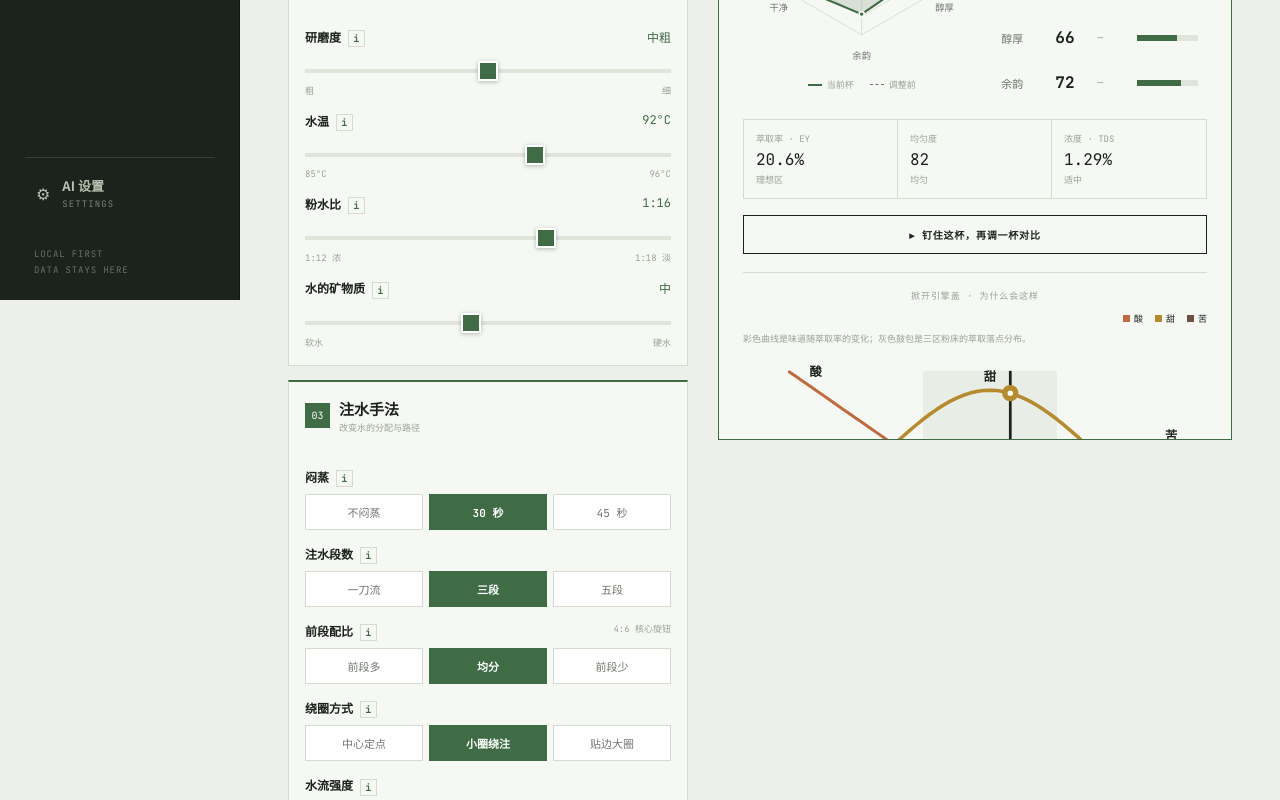
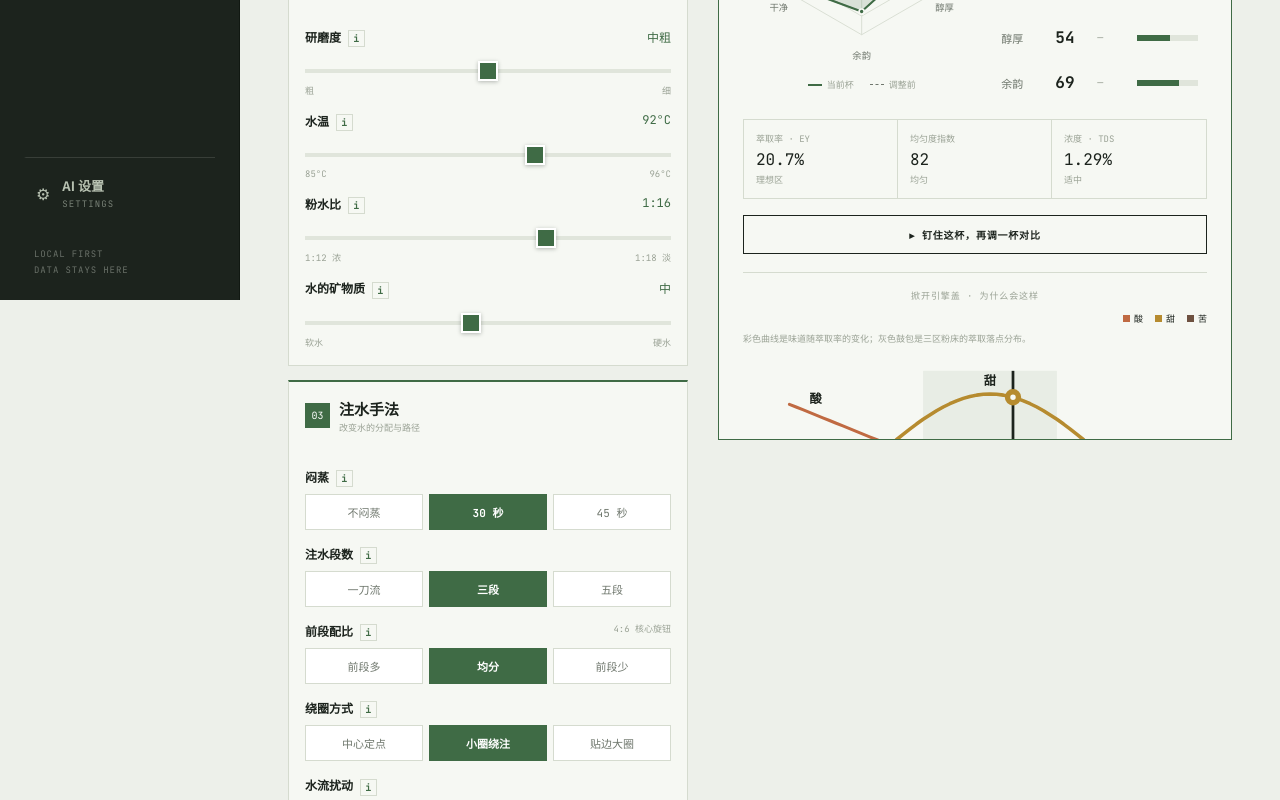
Before and after one commit to 3927o/pourlog, a React (Vite) app: page /simulator in a window 1280 px wide. Shown: the part 500-1300 px from the top of the page. Built offline with nearby package versions, Linux system fonts and the light colour scheme.

Commit message:
Calibrate simulator model behavior

```diff
--- a/src/simulator/SimulatorCharts.tsx
+++ b/src/simulator/SimulatorCharts.tsx
@@ -119,14 +119,10 @@ const x = (value: number) =>
 const y = (value: number) =>
   plot.y1 - (clamp(value) / 100) * (plot.y1 - plot.y0);
 
-function curvePath(
-  key: "acid" | "sweet" | "bitter",
-  state: SimulatorState,
-  temperature: number,
-) {
+function curvePath(key: "acid" | "sweet" | "bitter", state: SimulatorState) {
   return Array.from({ length: 61 }, (_, index) => {
     const extraction = plot.min + (index / 60) * (plot.max - plot.min);
-    const flavor = flavorAtEY(extraction, state, temperature);
+    const flavor = flavorAtEY(extraction, state);
     return `${index === 0 ? "M" : "L"}${x(extraction).toFixed(1)} ${y(flavor[key]).toFixed(1)}`;
   }).join(" ");
 }
@@ -160,7 +156,7 @@ export function ExtractionChart({
     ),
     `L ${x(plot.max)} ${plot.y1} Z`,
   ].join(" ");
-  const currentFlavor = flavorAtEY(result.ey, state, result.Teff);
+  const currentFlavor = flavorAtEY(result.ey, state);
 
   return (
     <svg
@@ -213,22 +209,13 @@ export function ExtractionChart({
           y2={plot.y1}
         />
       ))}
-      <path
-        className="sim-chart-curve acid"
-        d={curvePath("acid", state, result.Teff)}
-      />
-      <path
-        className="sim-chart-curve sweet"
-        d={curvePath("sweet", state, result.Teff)}
-      />
-      <path
-        className="sim-chart-curve bitter"
-        d={curvePath("bitter", state, result.Teff)}
-      />
+      <path className="sim-chart-curve acid" d={curvePath("acid", state)} />
+      <path className="sim-chart-curve sweet" d={curvePath("sweet", state)} />
+      <path className="sim-chart-curve bitter" d={curvePath("bitter", state)} />
       <text
         className="sim-chart-curve-label acid"
         x={x(14.6)}
-        y={y(flavorAtEY(14.6, state, result.Teff).acid) - 7}
+        y={y(flavorAtEY(14.6, state).acid) - 7}
       >
         酸
       </text>
@@ -236,7 +223,7 @@ export function ExtractionChart({
         className="sim-chart-curve-label sweet"
         textAnchor="middle"
         x={x(20)}
-        y={y(flavorAtEY(20, state, result.Teff).sweet) - 7}
+        y={y(flavorAtEY(20, state).sweet) - 7}
       >
         甜
       </text>
@@ -244,7 +231,7 @@ export function ExtractionChart({
         className="sim-chart-curve-label bitter"
         textAnchor="end"
         x={x(25.6)}
-        y={y(flavorAtEY(25.6, state, result.Teff).bitter) - 7}
+        y={y(flavorAtEY(25.6, state).bitter) - 7}
       >
         苦
       </text>
--- a/src/simulator/SimulatorPage.tsx
+++ b/src/simulator/SimulatorPage.tsx
@@ -214,7 +214,7 @@ function EngineSummary({ result }: { result: TasteResult }) {
         <em>{extractionZone}</em>
       </div>
       <div>
-        <small>均匀度</small>
+        <small>均匀度指数</small>
         <strong>{Math.round(result.uni)}</strong>
         <em>{uniformityZone}</em>
       </div>
@@ -399,7 +399,7 @@ export function SimulatorPage() {
       <h2>{cup.headline}</h2>
       <p>{tastingNote(result)}</p>
       <div className="sim-uniformity">
-        <span>萃取均匀度</span>
+        <span>萃取均匀度指数</span>
         <i>
           <b style={{ width: `${result.uni}%` }} />
         </i>
@@ -737,7 +737,7 @@ export function SimulatorPage() {
             />
             <label>
               <span>
-                水流强度 <InfoButton info="flow" onOpen={setInfoKey} />
+                水流扰动 <InfoButton info="flow" onOpen={setInfoKey} />
               </span>
             </label>
             <Segment
--- a/src/simulator/engine.ts
+++ b/src/simulator/engine.ts
@@ -147,7 +147,7 @@ const K = {
   tail: 18,
   clog: 1.7,
   drift: 2,
-  tempSens: 0.042,
+  tempSens: 0.017,
   bloomCool: 2.2,
   aF: 0.105,
   aS: 0.095,
@@ -170,14 +170,14 @@ const K = {
   stirDryFix: 0.62,
   warp: 0.55,
   crash: 0.09,
-  dig: 0.13,
+  dig: 0.08,
   relevel: 0.05,
   settle: 0.02,
   sigma0: 0.3,
   uniTau: 3.6,
   shareRef: 0.498,
-  acidTilt: 320,
-  sweetTilt: 150,
+  acidTilt: 105,
+  sweetTilt: 55,
   mfAstr: 24,
   bypMud: 60,
 };
@@ -213,14 +213,14 @@ export const profileShares: Record<Profile, Record<1 | 3 | 5, number[]>> = {
 
 const STYLE: Record<PourStyle, { dist: number[]; bypass: number; dC: number }> =
   {
-    center: { dist: [0.5, 0.42, 0.08], bypass: 0.01, dC: 0.05 },
+    center: { dist: [0.265, 0.525, 0.21], bypass: 0.01, dC: 0.004 },
     spiral: { dist: [0.228, 0.555, 0.217], bypass: 0.02, dC: 0 },
-    edge: { dist: [0.27, 0.49, 0.24], bypass: 0.13, dC: 0.03 },
+    edge: { dist: [0.24, 0.52, 0.24], bypass: 0.09, dC: 0.015 },
   };
 const FLOW: Record<Flow, { a: number; byp: number }> = {
-  gentle: { a: 0.45, byp: 0 },
+  gentle: { a: 0.65, byp: 0 },
   medium: { a: 1, byp: 0 },
-  aggr: { a: 1.9, byp: 0.03 },
+  aggr: { a: 1.5, byp: 0.015 },
 };
 const ROAST: Record<
   Roast,
@@ -233,13 +233,13 @@ const ROAST: Record<
     body: number;
   }
 > = {
-  light: { rate: 0.85, acid: 28, sweet: 0, bitBase: -8, bitThr: 19.2, body: 0 },
-  medium: { rate: 1, acid: 0, sweet: 10, bitBase: 3, bitThr: 18.4, body: 12 },
-  dark: { rate: 1.18, acid: -22, sweet: 5, bitBase: 20, bitThr: 17, body: 26 },
+  light: { rate: 0.9, acid: 16, sweet: 0, bitBase: 0, bitThr: 20, body: -4 },
+  medium: { rate: 1, acid: 0, sweet: 6, bitBase: 4, bitThr: 19, body: 8 },
+  dark: { rate: 1.1, acid: -14, sweet: 2, bitBase: 16, bitThr: 17.8, body: 18 },
 };
 const PROC: Record<Process, { acid: number; sweet: number; body: number }> = {
-  washed: { acid: 8, sweet: 0, body: 0 },
-  natural: { acid: -4, sweet: 9, body: 16 },
+  washed: { acid: 4, sweet: 0, body: 0 },
+  natural: { acid: -3, sweet: 6, body: 10 },
 };
 
 export const clamp = (value: number, min = 0, max = 100) =>
@@ -251,7 +251,8 @@ export function simulate(state: SimulatorState): SimulationResult {
   const n = pourCounts[state.pours];
   const profile = profileShares[n === 1 ? "even" : state.profile][n];
   const bloomSec = bloomSeconds[state.bloom];
-  const waterRatio = Math.max(6, state.ratio / 10 - (bloomSec > 0 ? 3 : 0));
+  const rawWaterRatio = Math.max(6, state.ratio / 10 - (bloomSec > 0 ? 3 : 0));
+  const waterRatio = 12 + (rawWaterRatio - 12) * 0.65;
   let channeling =
     state.bloom === "none"
       ? K.c0none
@@ -266,7 +267,7 @@ export function simulate(state: SimulatorState): SimulationResult {
   const permeability = 1.65 - 1.15 * g;
   const fast = [0, 0, 0];
   const slow = [0, 0, 0];
-  const rate = ROAST[state.roast].rate * (0.88 + 0.3 * (state.minerals / 100));
+  const rate = ROAST[state.roast].rate * (0.87 + 0.06 * (state.minerals / 100));
   const grindRate = K.kGlo + K.kGhi * g;
   const slurryTemp = (time: number) =>
     Math.max(
@@ -423,34 +424,27 @@ export function simulate(state: SimulatorState): SimulationResult {
 export function flavorAtEY(
   extraction: number,
   state: SimulatorState,
-  effectiveTemperature = state.temp,
 ): FlavorResult {
   const roast = ROAST[state.roast];
   const process = PROC[state.process];
   const minerals = state.minerals / 100;
-  const temperatureShift = (effectiveTemperature - 90) / 6;
   return {
     acid: clamp(
-      72 -
-        (extraction - 15) * 7 +
-        Math.max(0, 17.2 - extraction) * 5 +
+      60 -
+        (extraction - 17) * 5 +
+        Math.max(0, 17 - extraction) * 2 +
         roast.acid +
         process.acid -
-        minerals * 14 -
-        temperatureShift * 5,
+        minerals * 5,
     ),
     sweet: clamp(
-      80 * Math.exp(-Math.pow(extraction - 20, 2) / (2 * 3.1 * 3.1)) +
+      82 * Math.exp(-Math.pow(extraction - 20, 2) / (2 * 3.4 * 3.4)) +
         roast.sweet +
         process.sweet,
     ),
-    bitter: clamp(
-      Math.max(0, (extraction - roast.bitThr) * 8.5) +
-        roast.bitBase +
-        temperatureShift * 9,
-    ),
+    bitter: clamp(Math.max(0, (extraction - roast.bitThr) * 7) + roast.bitBase),
     body: clamp(
-      34 + (extraction - 16) * 2.2 + roast.body + process.body + minerals * 22,
+      32 + (extraction - 16) * 2 + roast.body + process.body + minerals * 10,
     ),
   };
 }
@@ -462,7 +456,7 @@ export function taste(state: SimulatorState): TasteResult {
   let bitter = 0;
   let body = 0;
   simulation.zones.forEach((zone) => {
-    const flavor = flavorAtEY(clamp(zone.ey, 12, 29), state, simulation.Teff);
+    const flavor = flavorAtEY(clamp(zone.ey, 12, 29), state);
     acid += zone.m * flavor.acid;
     sweet += zone.m * flavor.sweet;
     bitter += zone.m * flavor.bitter;
@@ -575,6 +569,8 @@ export function character(
   if (result.ey < 17.6)
     return { kind: "under", headline: "偏酸、单薄 · 像没睡醒" };
   if (result.ey > 23) return { kind: "over", headline: "苦涩失衡 · 发干" };
+  if (result.bypass >= 0.08)
+    return { kind: "under", headline: "旁路偏高 · 风味被稀释" };
   if (result.uni < 58 && inBand)
     return { kind: "uneven", headline: "参数没瞄错，但冲散了 · 有点浑" };
   if (result.astr > 55 && inBand)
--- a/src/simulator/info.ts
+++ b/src/simulator/info.ts
@@ -38,16 +38,15 @@ export const simulatorInfo: Record<InfoKey, InfoEntry> = {
   },
   temp: {
     title: "水温",
-    touches: ["萃取速率", "苦味选择性", "浆温下滑"],
+    touches: ["萃取速率", "萃取完整度", "浆温下滑"],
     sections: [
       {
         title: "速度与温度",
         body: "温度越高，扩散和溶解越快。模型使用随时间下滑的浆温，而不只看壶温。",
       },
       {
-        title: "萃出什么",
-        body: "同一萃取率下，更高的有效温度也会提高苦味物质的选择性。",
-        tone: "warn",
+        title: "温度不是苦味开关",
+        body: "高温主要让萃取推进得更快；苦味通常来自最终萃取偏高，而不是温度本身直接变苦。",
       },
     ],
     takeaway: "怕苦又想提高萃取，可以先改善手法，把温度留在较低位置。",
@@ -138,7 +137,7 @@ export const simulatorInfo: Record<InfoKey, InfoEntry> = {
     sections: [
       {
         title: "中心定点",
-        body: "水集中穿过中间，慢角落分不到足够水，整杯容易欠萃且不均。",
+        body: "长时间冲击同一点会增加局部通道风险，但温和的中心注水本身并不等于冲煮失败。",
         tone: "warn",
       },
       {
@@ -150,7 +149,7 @@ export const simulatorInfo: Record<InfoKey, InfoEntry> = {
     takeaway: "小圈覆盖到粉面边缘但不要碰滤纸，是更稳定的空间分配。",
   },
   flow: {
-    title: "水流强度",
+    title: "水流扰动",
     touches: ["扰动", "挖深通道", "细粉迁移"],
     sections: [
       {
@@ -164,6 +163,7 @@ export const simulatorInfo: Record<InfoKey, InfoEntry> = {
       },
     ],
     takeaway: "中等通常是甜点位；没有闷蒸或磨得很细时更要收着冲。",
+    caveat: "当前滑块表示水流带给粉床的相对动能，不是精确的克/秒流速。",
   },
   stir: {
     title: "搅拌时机",
```
Also changed, not shown: 1 other file (tests, documents, lock files or other folders).
